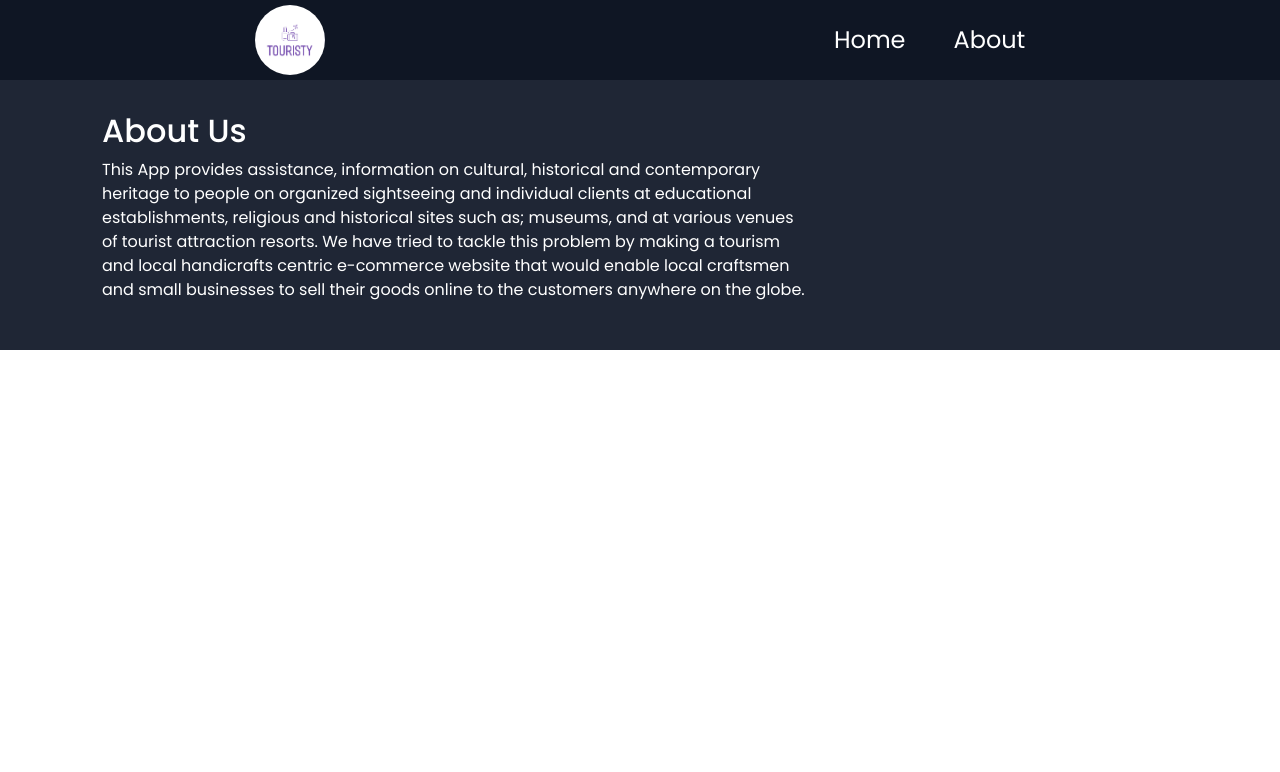
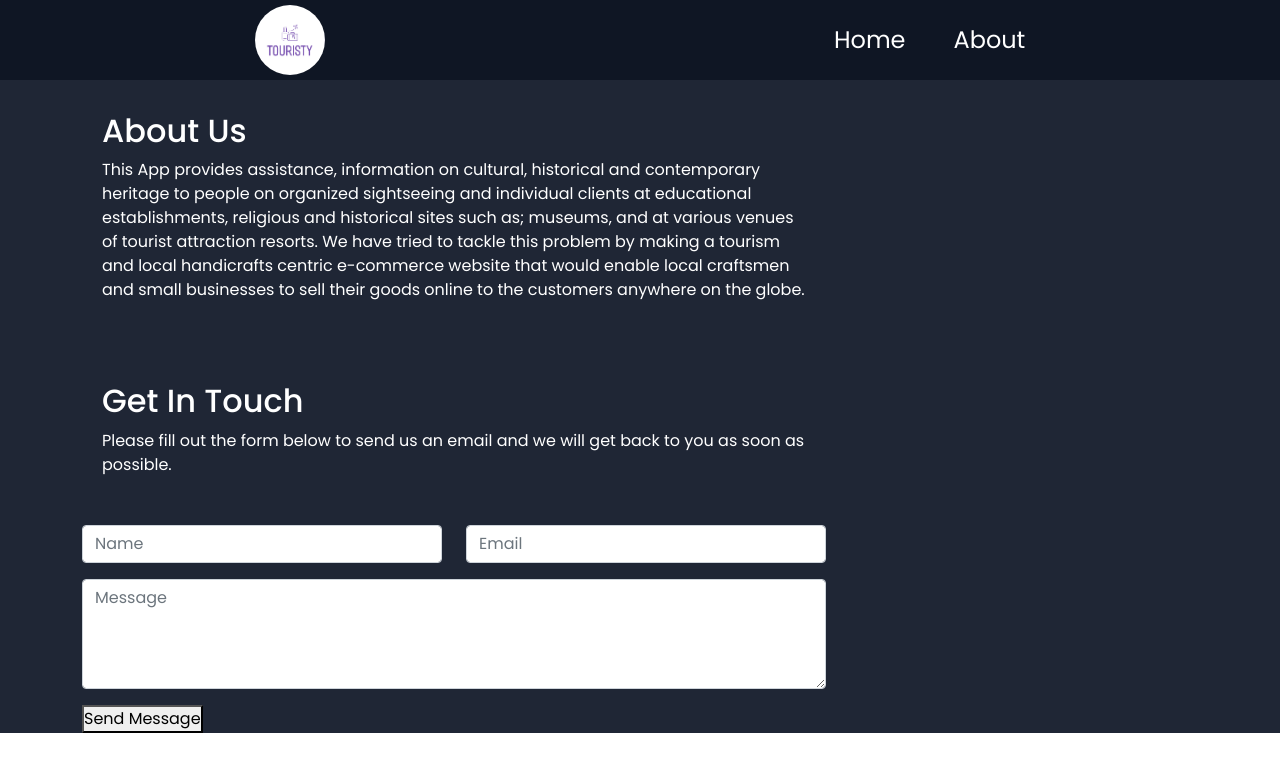
Before and after one commit to abhishekkumar08/Razorpay_Hackathon, a React (Create React App) app in the folder client/: page /about in a window 1280 px wide. Shown: the top 772 px of the page. Built offline with nearby package versions, Linux system fonts and the light colour scheme; the HTML template or start-up script is replaced by a standard one.

Commit message:
added-contact-form

```diff
--- a/client/src/components/About/About.jsx
+++ b/client/src/components/About/About.jsx
@@ -34,6 +34,69 @@ const About = () => {
                 </div>
               </div>
             </div>
+            <div className="col-md-8">
+              <div className="row">
+                <div
+                  className="section-title"
+                  style={{
+                    padding: "2rem",
+                  }}
+                >
+                  <h2>Get In Touch</h2>
+                  <p>
+                    Please fill out the form below to send us an email and we
+                    will get back to you as soon as possible.
+                  </p>
+                </div>
+                <form name="sentMessage">
+                  <div className="row">
+                    <div className="col-md-6">
+                      <div className="form-group">
+                        <input
+                          type="text"
+                          id="name"
+                          name="name"
+                          className="form-control"
+                          placeholder="Name"
+                          required
+                        />
+                        <p className="help-block text-danger"></p>
+                      </div>
+                    </div>
+                    <div className="col-md-6">
+                      <div className="form-group">
+                        <input
+                          type="email"
+                          id="email"
+                          name="email"
+                          className="form-control"
+                          placeholder="Email"
+                          required
+                        />
+                        <p className="help-block text-danger"></p>
+                      </div>
+                    </div>
+                  </div>
+                  <div className="form-group">
+                    <textarea
+                      name="message"
+                      id="message"
+                      className="form-control"
+                      rows="4"
+                      placeholder="Message"
+                      required
+                    ></textarea>
+                    <p className="help-block text-danger"></p>
+                  </div>
+                  <div id="success"></div>
+
+                  <button type="submit" className="btns">
+                    Send Message
+                  </button>
+
+                </form>
+              </div>
+            </div>
           </div>
         </div>
       </div>
```
